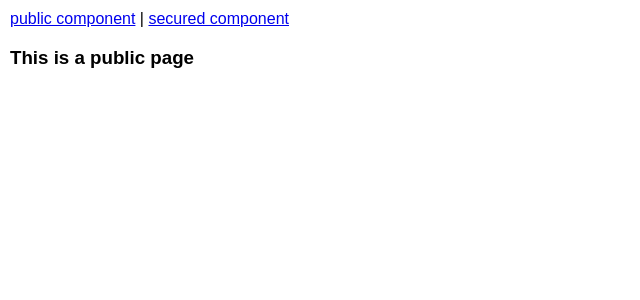
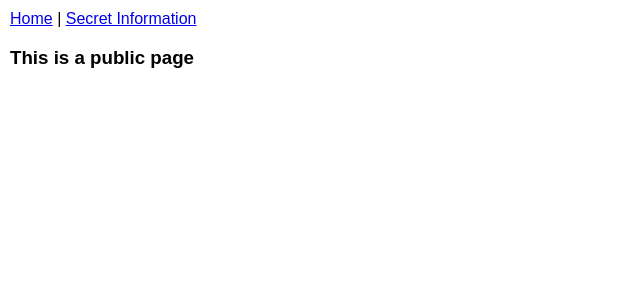
Before and after one commit to bilal-fazlani/keycloak-token-test-dashboard, a React (Create React App) app in the folder keycloak-react/: page / in a window 1280 px wide. Shown: the top 300 px of the page, without its empty margins (0-640 px from the left). Built offline with nearby package versions, Linux system fonts and the light colour scheme.

Commit message:
added logout and user info

```diff
--- a/keycloak-react/package.json
+++ b/keycloak-react/package.json
@@ -6,6 +6,7 @@
     "keycloak-js": "^4.5.0",
     "react": "^16.5.2",
     "react-dom": "^16.5.2",
+    "react-json-view": "^1.19.1",
     "react-router-dom": "^4.3.1",
     "react-scripts": "1.1.5"
   },
--- a/keycloak-react/src/App.js
+++ b/keycloak-react/src/App.js
@@ -1,20 +1,11 @@
 import React, {Component} from 'react';
 import './App.css';
-import {BrowserRouter, Link, Route} from "react-router-dom";
-import Welcome from "./Welcome";
-import Secured from "./Secured";
+
+import Master from "./pages/Master";
 
 class App extends Component {
     render() {
-        return (
-            <BrowserRouter>
-                <div style={{"padding": "10px"}}>
-                    <Link to='/'>public component</Link> | <Link to='/secured'>secured component</Link>
-                    <Route exact path="/" component={Welcome}/>
-                    <Route path="/secured" component={Secured}/>
-                </div>
-            </BrowserRouter>
-        );
+        return <Master/>
     }
 }
 
--- /dev/null
+++ b/keycloak-react/src/components/Logout.jsx
@@ -0,0 +1,15 @@
+import React from "react";
+import {withRouter} from "react-router-dom";
+
+class Logout extends React.Component{
+    render(){
+        return <button onClick={() => this.logout()} >Logout</button>
+    }
+
+    logout(){
+        this.props.history.push("/");
+        this.props.keycloak.logout();
+    }
+}
+
+export default withRouter(Logout);
--- /dev/null
+++ b/keycloak-react/src/components/Nav.jsx
@@ -0,0 +1,12 @@
+import {Link} from "react-router-dom";
+import React from "react";
+
+class Nav extends React.Component{
+    render(){
+        return <div>
+            <Link to='/'>Home</Link> | <Link to='/secured'>Secret Information</Link>
+        </div>
+    }
+}
+
+export default Nav
--- /dev/null
+++ b/keycloak-react/src/components/UserInfo.jsx
@@ -0,0 +1,32 @@
+import React from "react";
+import ReactJson from 'react-json-view'
+
+
+class UserInfo extends React.Component {
+
+    constructor(props) {
+        super(props);
+        this.state = {
+            userInfo: {}
+        };
+    }
+
+    async componentDidMount(){
+        const userInfo = await this.props.keycloak.loadUserInfo();
+        this.setState({
+            userInfo: userInfo
+        })
+    }
+
+    render() {
+        return <div>
+            {/*<div>Name: {this.state.name}</div>*/}
+            {/*<div>Email: {this.state.email}</div>*/}
+            {/*<div>Id: {this.state.sub}</div>*/}
+
+            <ReactJson theme='monokai' src={this.state.userInfo} />
+        </div>
+    }
+}
+
+export default UserInfo
--- /dev/null
+++ b/keycloak-react/src/pages/Master.jsx
@@ -0,0 +1,19 @@
+import React from "react";
+import {BrowserRouter, Link, Route} from "react-router-dom";
+import Welcome from "./Welcome";
+import Secured from "./Secured";
+import Nav from "../components/Nav";
+
+class Master extends React.Component {
+    render() {
+        return <BrowserRouter>
+            <div style={{"padding": "10px"}}>
+                <Nav />
+                <Route exact path="/" component={Welcome}/>
+                <Route path="/secured" component={Secured}/>
+            </div>
+        </BrowserRouter>
+    }
+}
+
+export default Master
--- a/keycloak-react/src/Secured.jsx
+++ b/keycloak-react/src/pages/Secured.jsx
@@ -1,18 +1,20 @@
 import React from "react";
 import KeyCloak from 'keycloak-js';
+import UserInfo from "../components/UserInfo";
+import Logout from "../components/Logout";
 
 class Secured extends React.Component {
-
-    async componentDidMount(){
-        const keycloak = KeyCloak('/keycloak.json')
-        const authenticated = await keycloak.init({onLoad: 'login-required'})
-        this.setState({keycloak, authenticated})
-
-    }
 
     constructor(props) {
         super(props);
         this.state = {keycloak: null, authenticated: false};
+    }
+
+    async componentDidMount(){
+        const keycloak = KeyCloak('/keycloak.json');
+        const authenticated = await keycloak.init({onLoad: 'login-required'});
+        this.setState({keycloak, authenticated})
+
     }
 
     render() {
@@ -22,6 +24,14 @@ class Secured extends React.Component {
                 <h3>SECURED</h3>
                 <div>
                     This is a keycloak secured page
+                    <br/>
+                    <br/>
+                    <br/>
+                </div>
+                <div>
+                    <UserInfo keycloak={this.state.keycloak} />
+                    <br/>
+                    <Logout keycloak={this.state.keycloak} />
                 </div>
             </div>;
             else
```
Also changed, not shown: keycloak-react/src/pages/Welcome.jsx (renamed from keycloak-react/src/Welcome.jsx), 1 other file (tests, documents, lock files or other folders).
